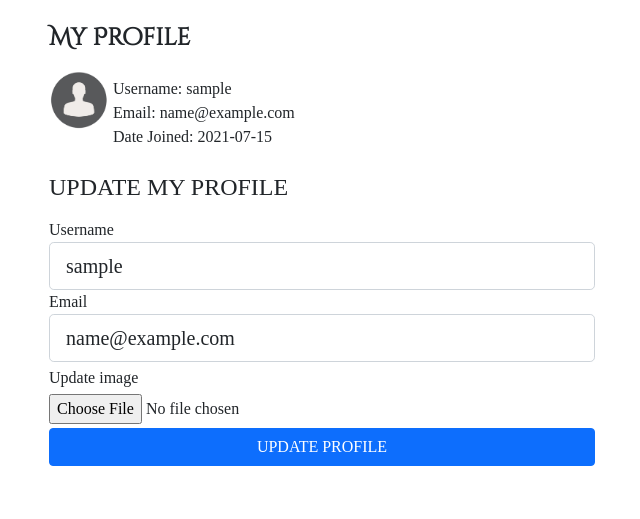
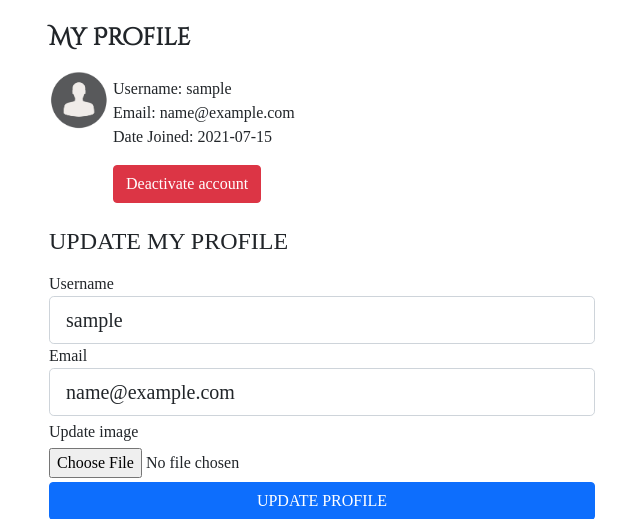
Before and after one commit to habibAbdelgaber/flask-blog-application, a Flask app: page /account in a window 1280 px wide. Shown: the part 56-575 px from the top of the page, without its empty margins (33-673 px from the left). Run offline with Flask 2, Linux system fonts and the light colour scheme; the visitor is signed in with stand-in values (Sample User, id 1); data comes from the database, SQL or seed files in the repository; both versions use the stored data as it was after the commit; some libraries are stand-ins or nearby versions; some web fonts are replaced.

Commit message:
added user deactivate functionality

```diff
--- a/blog/templates/registration/account.html
+++ b/blog/templates/registration/account.html
@@ -12,6 +12,9 @@
                 <li>Username: {{ current_user.username}}</li>
                 <li>Email: {{ current_user.email}}</li>
                 <li>Date Joined: {{ current_user.date_joined.strftime('%Y-%m-%d') }}</li>
+                <a class=' btn btn-danger mt-3' href="{{url_for('users.delete_account', user_id=current_user.id)}}">
+                    Deactivate account
+                </a>
             </div>
         </ul>
         <div>
--- a/blog/users/urls.py
+++ b/blog/users/urls.py
@@ -76,6 +76,15 @@ def account():
     return render_template('registration/account.html', title='My account', image=image, form=form)
 
 
+@users.route('/account/<int:user_id>')
+@login_required
+def delete_account(user_id):
+    user = User.query.get(user_id)
+    db.session.delete(user)
+    db.session.commit()
+    flash('Your account has been deactivated!', category='success')
+    return redirect(url_for('main.home'))
+    # return render_template('registration/account.html')
 
 
 @users.route('/password_reset', methods=['GET', 'POST'])
```
Also changed, not shown: blog/deployment.txt (+7 -4 lines), blog/db.sqlite3.
